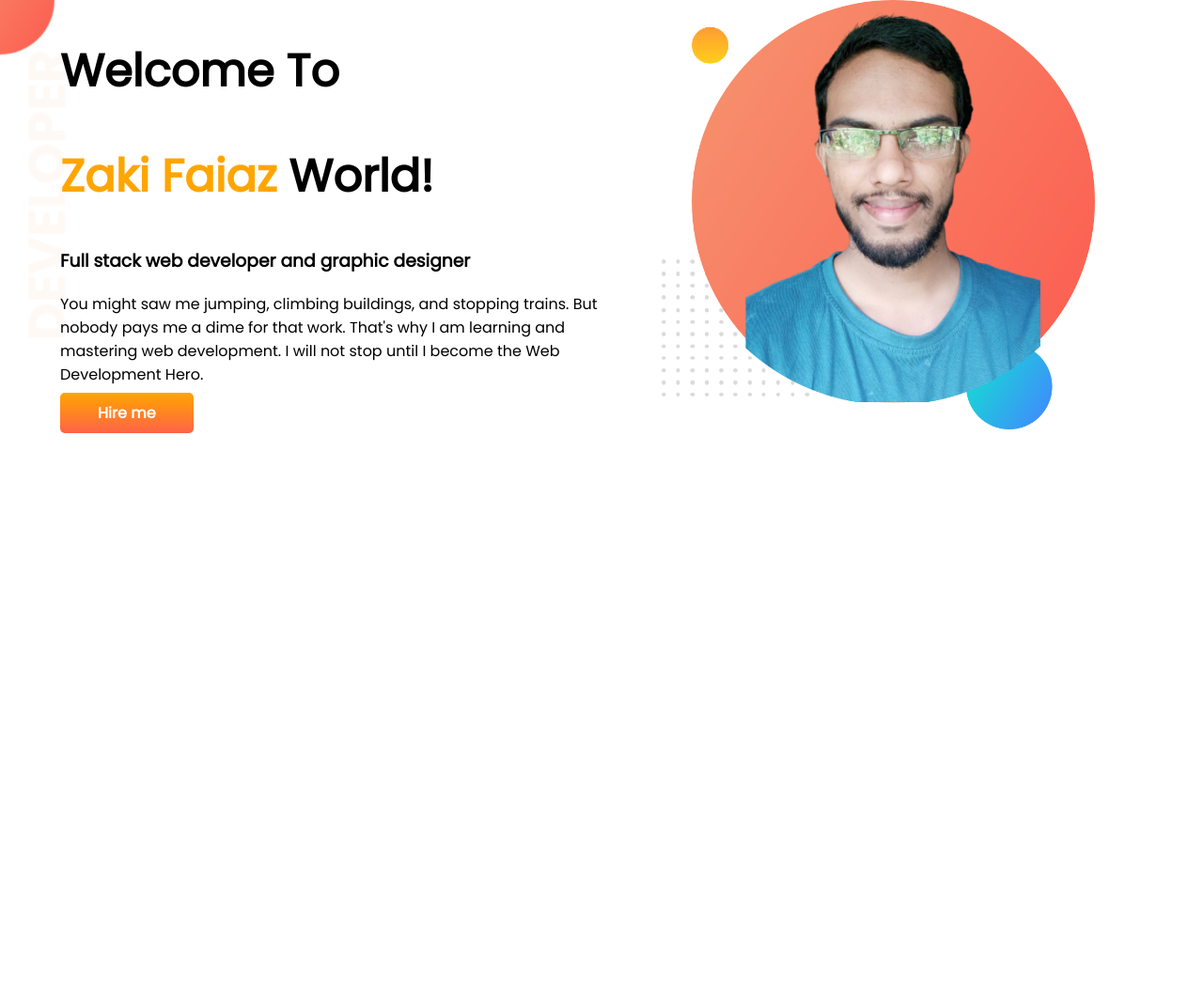
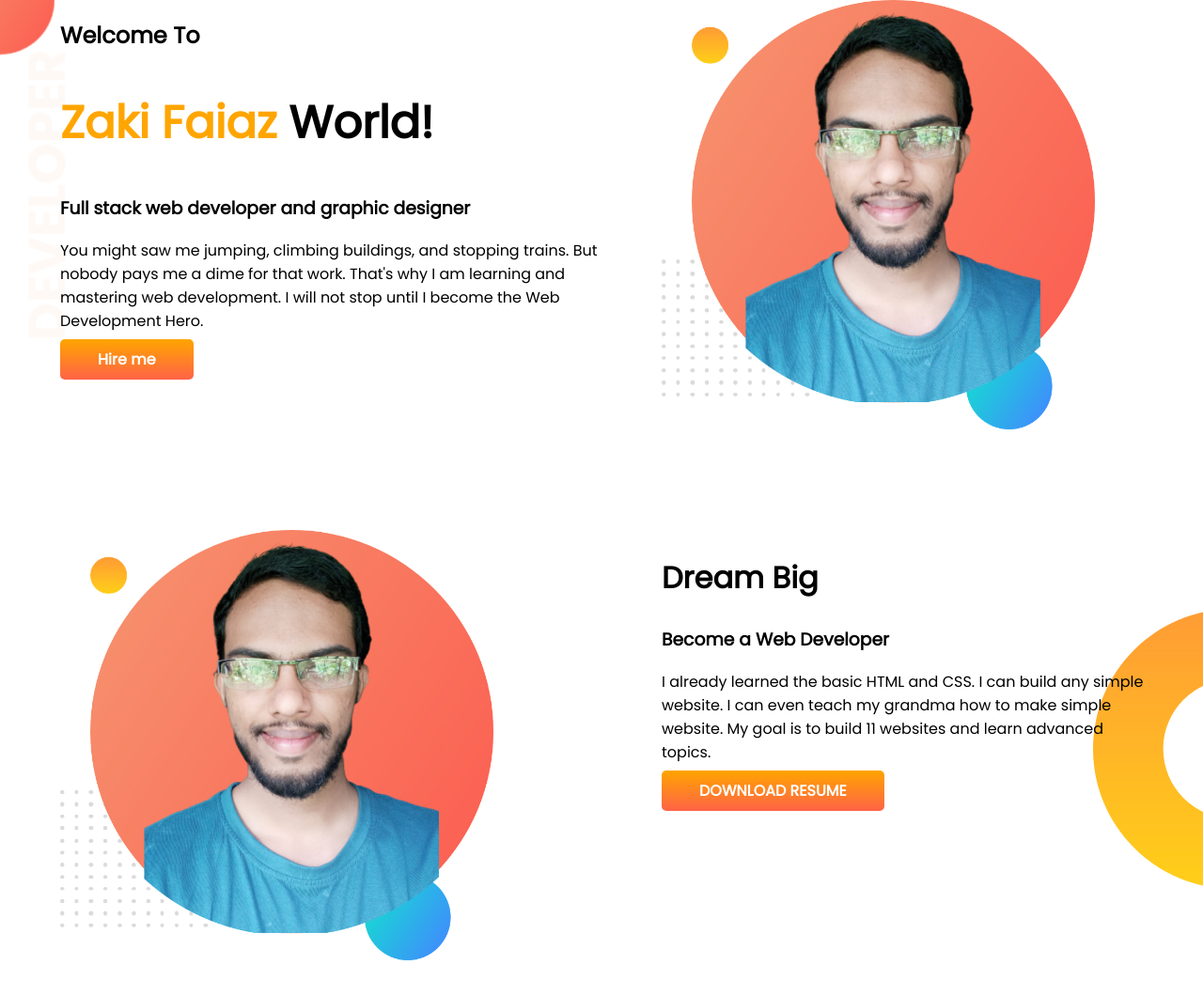
Before and after one commit to Zaki003/developer-portfolio, a plain HTML site: page index.html in a window 1280 px wide. Shown: the whole page at 94% size. Before the commit the page ends 800 px from the top, so only its background shows below. Drawn offline with Linux system fonts and the light colour scheme.

Commit message:
second part

```diff
--- a/index.html
+++ b/index.html
@@ -16,7 +16,7 @@
     <section id="top-banner">
         <div class="div-width">
             <h1>Welcome To</h1>
-            <h1><span class="orange-color">Zaki Faiaz</span> World!</h1>
+            <h1 id="top-headline"><span class="orange-color">Zaki Faiaz</span> World!</h1>
             <h3>Full stack web developer and graphic designer</h3>
             <p>You might saw me jumping, climbing buildings, and stopping trains. But nobody pays me a dime for that
                 work. That's why I am learning and mastering web development. I will not stop until I become the Web
@@ -27,6 +27,19 @@
             <img src="images/my-photowithbg.png" alt="">
         </div>
     </section>
+    <section class="dream-big">
+        <div class="div-width">
+            <img src="images/my-photowithbg.png" alt="">
+        </div>
+        <div class="div-width">
+            <h1 id="second-section-banner">Dream Big</h1>
+            <h3>Become a Web Developer</h3>
+            <p id="second-para">I already learned the basic HTML and CSS. I can build any simple website. I can even
+                teach my grandma how
+                to make simple website. My goal is to build 11 websites and learn advanced topics.</p>
+            <a class="link-button" target="_blank" href="">DOWNLOAD RESUME</a>
+        </div>
+    </section>
 </body>
 
 </html>
--- a/style.css
+++ b/style.css
@@ -2,8 +2,15 @@ body{
     font-family: 'Poppins', sans-serif;
     margin: 0;
 }
-h1{
+#top-banner{
+    background-image: url(images/top-banner.png);
+    background-repeat: no-repeat;
+}
+#top-headline{
     font-size: 3em;
+}
+#second-section-banner{
+    font-size: 2em;
 }
 .orange-color{
     color: orange;
@@ -25,8 +32,13 @@ h1{
 }
 section{
     display: flex;
+    margin-bottom: 100px;
 }
-#top-banner{
-    background-image: url(images/top-banner.png);
+.dream-big{
+    background-image: url(images/dream-bg.png);
     background-repeat: no-repeat;
+    background-position: right;
 }
+#second-para{
+    padding-right: 10%;
+}
```
